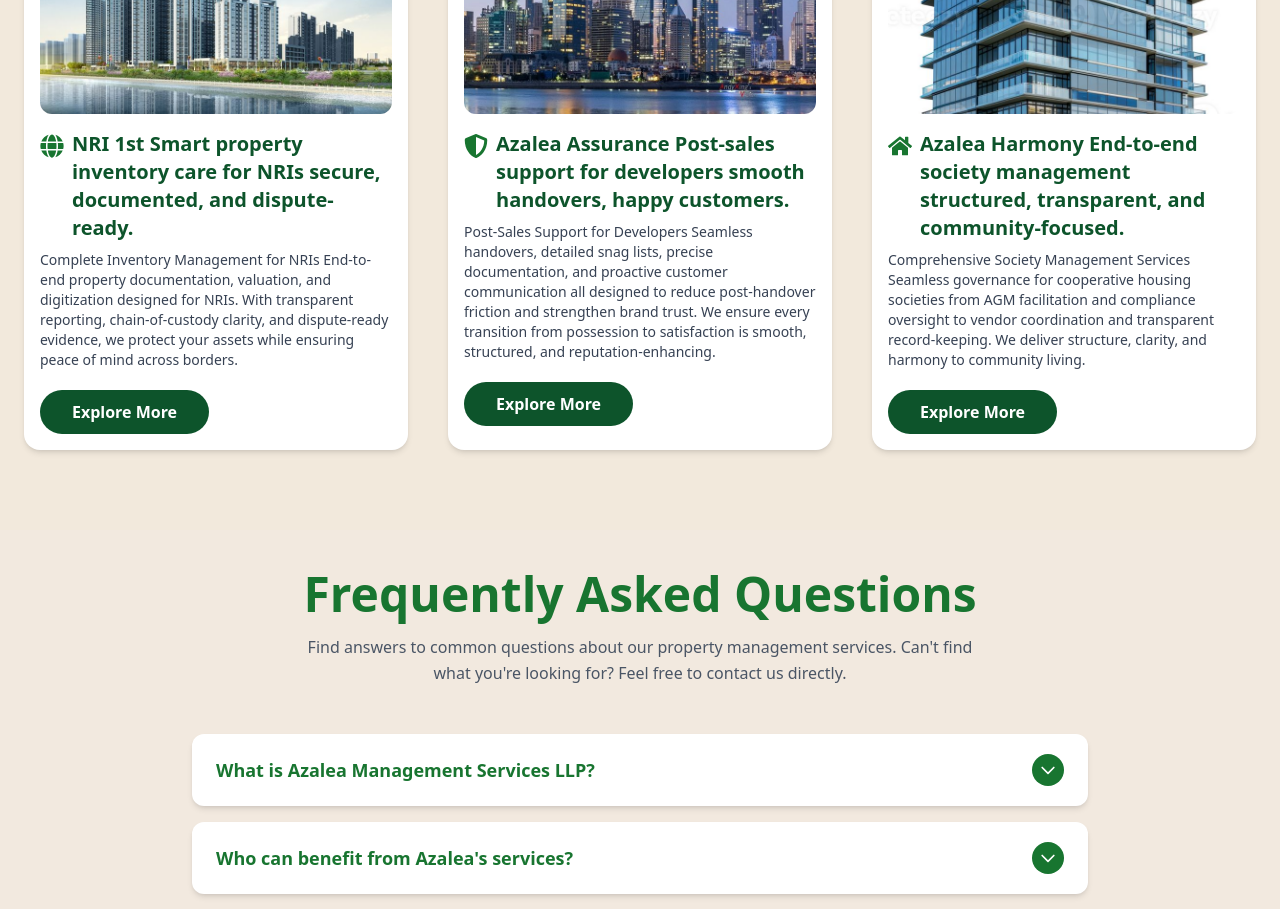
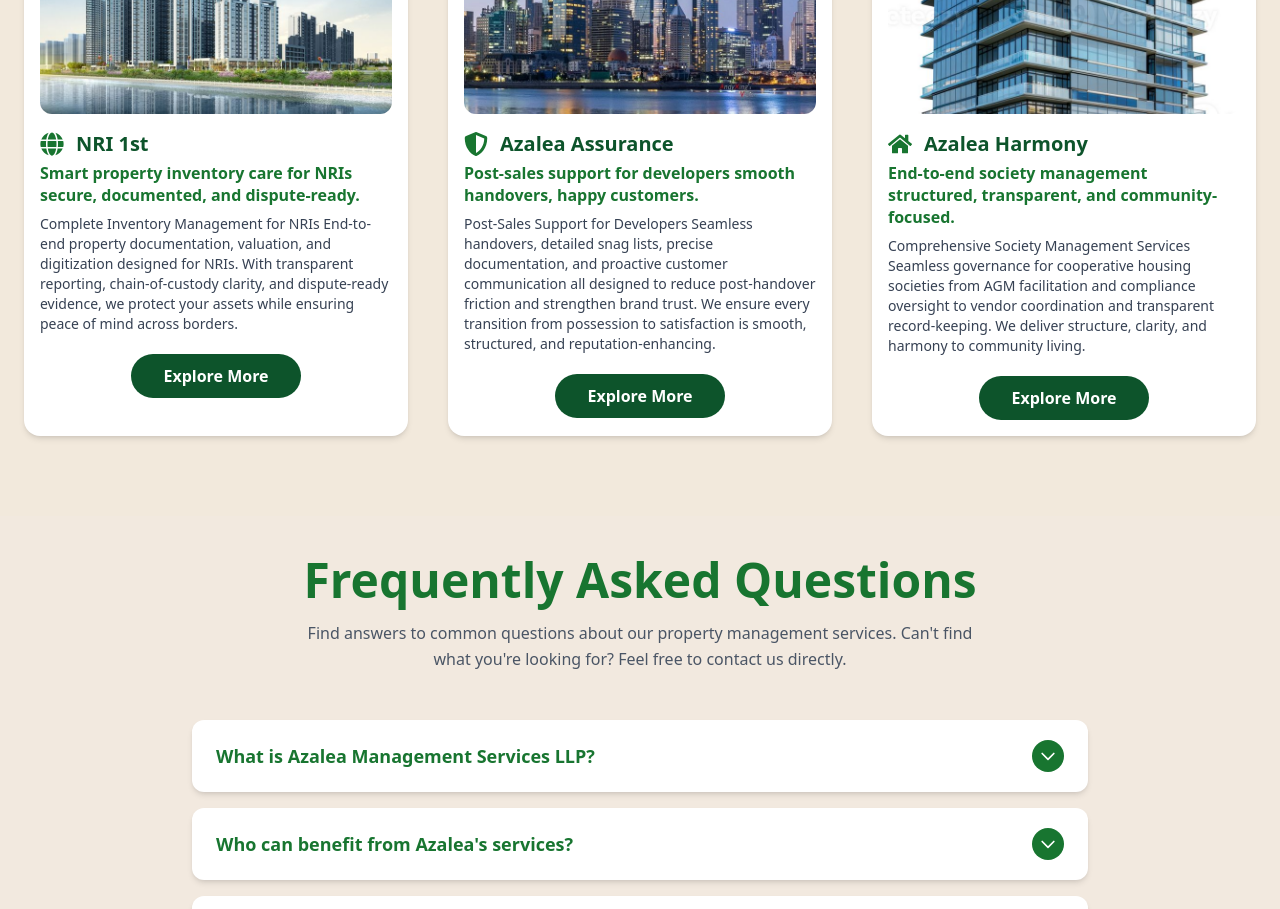
Before and after one commit to Azaleamanagementservice/Azalya, a React (Vite) app: page / in a window 1280 px wide. Shown: the part 2420-3329 px from the top of the page. Built offline with nearby package versions, Linux system fonts and the light colour scheme.

Commit message:
Updated Heading lines

```diff
--- a/src/Section/Servicesection.jsx
+++ b/src/Section/Servicesection.jsx
@@ -31,21 +31,27 @@
             {
               img: service1,
               icon: FaGlobe,
-              title: "NRI 1st Smart property inventory care for NRIs  secure, documented, and dispute-ready.",
+              title: "NRI 1st",
+              subtitle:
+                "Smart property inventory care for NRIs  secure, documented, and dispute-ready.",
               desc: "Complete Inventory Management for NRIs  End-to-end property documentation, valuation, and digitization designed for NRIs. With transparent reporting, chain-of-custody clarity, and dispute-ready evidence, we protect your assets while ensuring peace of mind across borders.",
               path: "/services/nri-property-inventory-management",
             },
             {
               img: service2,
               icon: FaShieldAlt,
-              title: "Azalea Assurance Post-sales support for developers  smooth handovers, happy customers.",
+              title: "Azalea Assurance",
+              subtitle:
+                "Post-sales support for developers  smooth handovers, happy customers.",
               desc: "Post-Sales Support for Developers  Seamless handovers, detailed snag lists, precise documentation, and proactive customer communication  all designed to reduce post-handover friction and strengthen brand trust. We ensure every transition from possession to satisfaction is smooth, structured, and reputation-enhancing.",
               path: "/services/post-sales-services",
             },
             {
               img: service3,
               icon: FaHome,
-              title: "Azalea Harmony End-to-end society management  structured, transparent, and community-focused.",
+              title: "Azalea Harmony",
+              subtitle:
+                "End-to-end society management  structured, transparent, and community-focused.",
               desc: "Comprehensive Society Management Services  Seamless governance for cooperative housing societies  from AGM facilitation and compliance oversight to vendor coordination and transparent record-keeping. We deliver structure, clarity, and harmony to community living.",
               path: "/services/cooperative-housing-society-management",
             },
@@ -62,19 +68,24 @@
                 alt={item.title}
                 className="rounded-xl mb-4 h-48 w-full object-cover "
               />
-              <div className="mb-2">
-                <div className="flex items-start gap-2">
+              <div className="mb-2 text-left">
+                <div className="flex items-center gap-3">
                   {IconComponent && (
-                    <IconComponent className="text-2xl text-[#187530] flex-shrink-0 mt-1" />
+                    <IconComponent className="text-2xl text-[#187530] flex-shrink-0" />
                   )}
-                  <h3 className="font-bold text-xl text-green-900 flex-1">
+                  <h3 className="font-bold text-xl text-green-900 m-0">
                     {item.title}
                   </h3>
                 </div>
+                {item.subtitle && (
+                  <p className="text-base font-semibold text-[#187530] leading-snug mt-1">
+                    {item.subtitle}
+                  </p>
+                )}
               </div>
               <p className="text-sm text-gray-700">{item.desc}</p>
               {props?.isServiceDisplay && (
-                <div className="mt-5">
+                <div className="mt-5 text-center">
                   <button
                     className="bg-green-900 text-white p-2.5 px-8 text-base cursor-pointer duration-300 transition-all hover:bg-[#c89d47] font-semibold rounded-full"
                     onClick={() => {
@@ -86,7 +97,7 @@
                 </div>
               )}
               {props?.isServiceNavigation && (
-                <div className="mt-5">
+                <div className="mt-5 text-center">
                   <button
                     className="bg-green-900 text-white p-2.5 px-8 text-base cursor-pointer duration-300 transition-all hover:bg-[#c89d47] font-semibold rounded-full"
                     onClick={() => {
```
